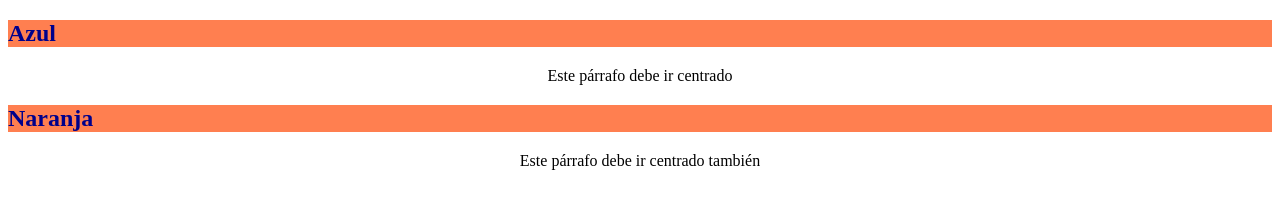
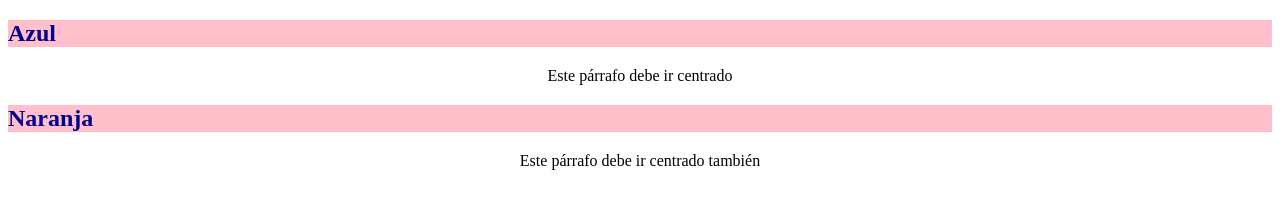
Before and after one commit to joseflorezc/ProgramacionConTecnologiasWeb-Secci-n1-JoseManuelFlorez-201632826-Entrega1, a plain HTML site: page ejercicios/ejercicio CSS/Ejercicio No.3/index3.html in a window 1280 px wide. Drawn offline with Linux system fonts and the light colour scheme.

Commit message:
cambios finales

```diff
--- a/ejercicios/ejercicio CSS/Ejercicio No.3/style3.css
+++ b/ejercicios/ejercicio CSS/Ejercicio No.3/style3.css
@@ -17,6 +17,6 @@
 h2[id=encabezado]{
     color: darkblue;
 
-    background: coral;
+    background: pink;
 
 }
--- a/ejercicios/ejercicio CSS/Ejercicio No.4/style4.css
+++ b/ejercicios/ejercicio CSS/Ejercicio No.4/style4.css
@@ -1,7 +1,6 @@
 input[name=Name]{
     margin-bottom: 10px;
     width: 150px;
-    border-color: ghostwhite;
     background: greenyellow;
 }
 
```
